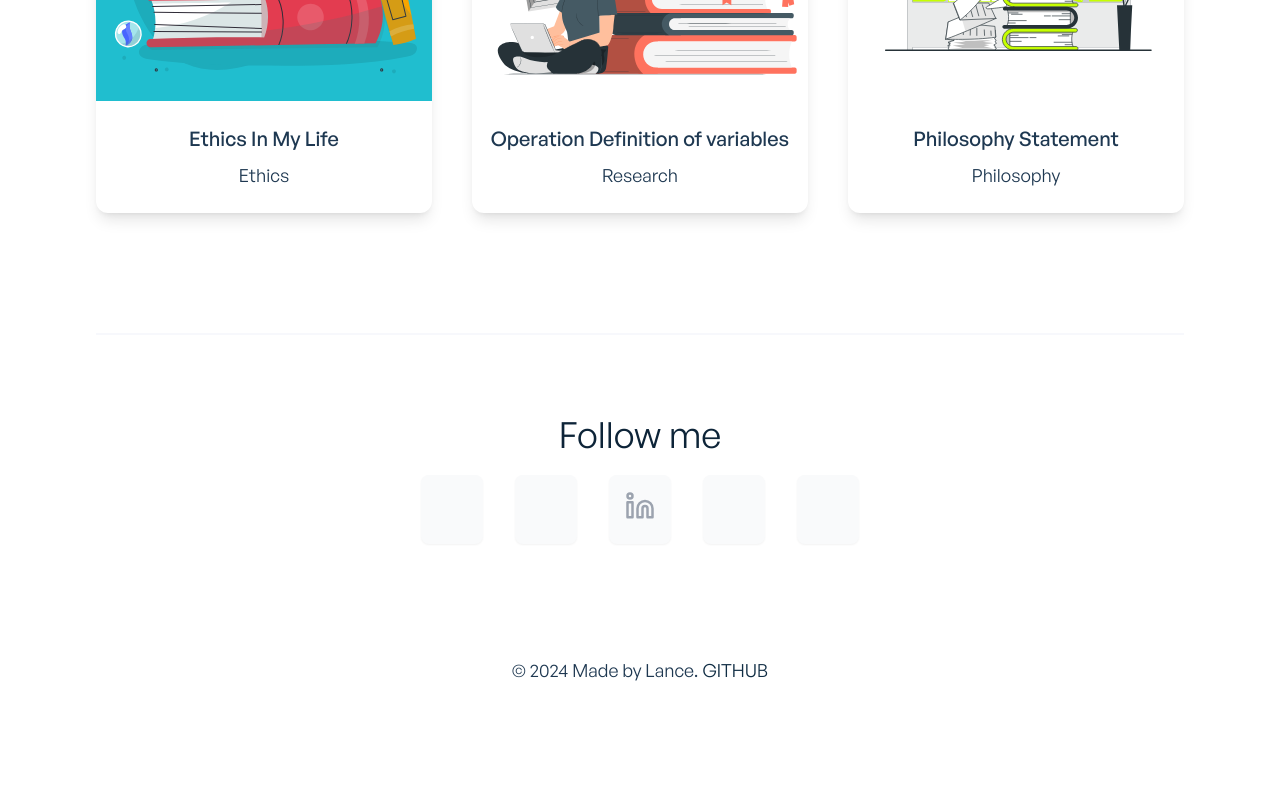
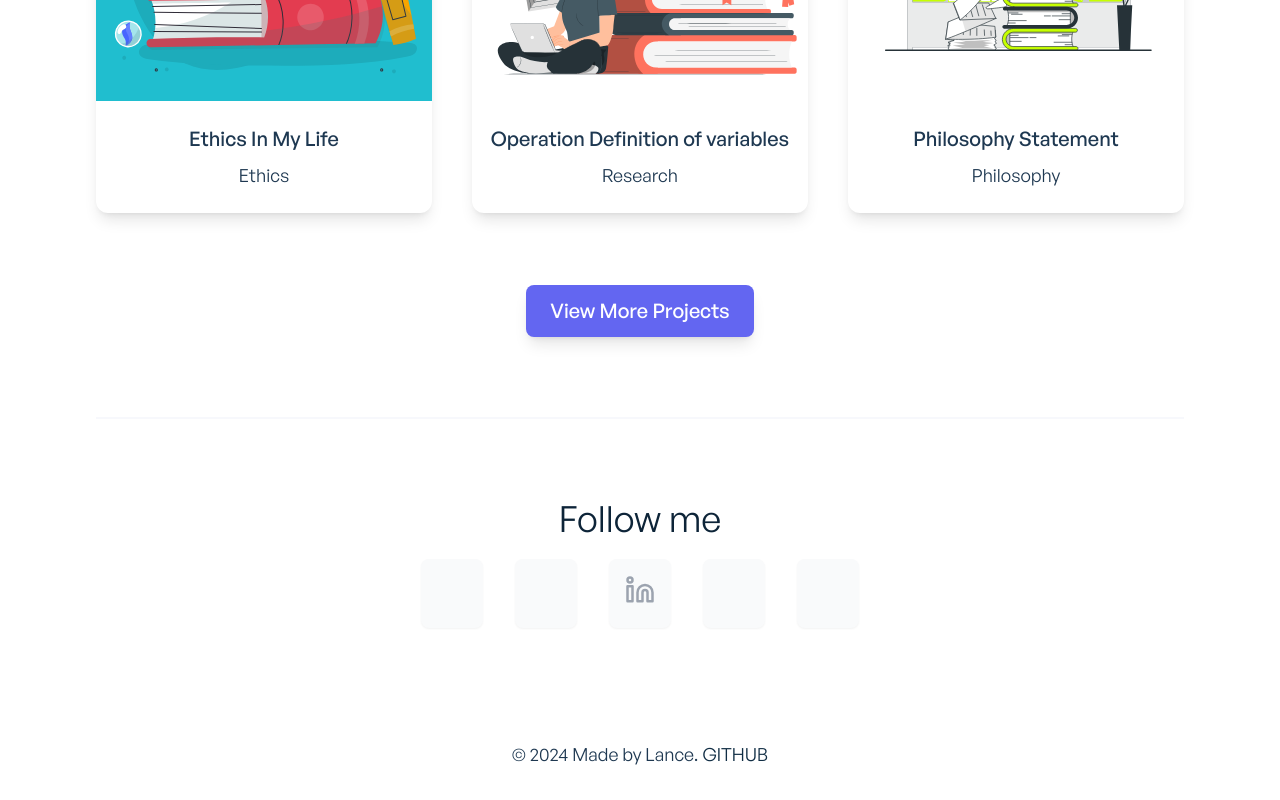
Before and after one commit to Blindtroop/portfolio-project, a React (Create React App) app: page /projects in a window 1280 px wide. Shown: the part 1184-1984 px from the top of the page. Before the commit the page ends 1900 px from the top, so only its background shows below. Built offline with nearby package versions, Linux system fonts and the light colour scheme; some icons are missing.

Commit message:
Fix:Added proton

```diff
--- a/src/pages/Home.jsx
+++ b/src/pages/Home.jsx
@@ -15,7 +15,7 @@ const Home = () => {
 
 			<div className="mt-8 sm:mt-10 flex justify-center">
   <a
-    href="https://drive.google.com/drive/folders/1URfdDAl6DgHw3rsus3pR_xmrD4dfzIT0?usp=sharing"
+    href="https://drive.proton.me/u/0/DueA8QIZLAzcu8g0_EsN6yo7lZ-u6EoSN28F5pDabdU-PwMkW7I8CYdt_43_l6aeYK9MmLwwAqkvvoaK7KTdoQ==/folder/QRxgBAPqnTfW6XjbcDH6GLEfPzPE0Ufe6vVl6dlxYwu35MMsT3eFKYiRjxuJMs-LKpzBdSXC82tW6bB3aMCqAQ==?r=/DueA8QIZLAzcu8g0_EsN6yo7lZ-u6EoSN28F5pDabdU-PwMkW7I8CYdt_43_l6aeYK9MmLwwAqkvvoaK7KTdoQ==/folder/VEd4G2AdLHjbhoPYDVIwM_UnvqFN0GCWsr8Sd78_y2KkIUtn3RD-3TLcMIuW2hi0mZJoUKDuOJNK3fJmb2Ay_A=="
     target="_blank"
     rel="noopener noreferrer"
     className="font-general-medium flex items-center px-6 py-3 rounded-lg shadow-lg hover:shadow-xl bg-indigo-500 hover:bg-indigo-600 focus:ring-1 focus:ring-indigo-900 text-white text-lg sm:text-xl duration-300"
--- a/src/pages/Projects.jsx
+++ b/src/pages/Projects.jsx
@@ -5,7 +5,21 @@ const Projects = () => {
 	return (
 		<ProjectsProvider>
 			<div className="container mx-auto">
+				{/* Render the grid of projects */}
 				<ProjectsGrid />
+
+				{/* Add the View More Projects button */}
+				<div className="flex justify-center mt-8">
+					<a
+						href="https://supabase.com/dashboard/project/wbnfahnpceiemgqgcmrf/storage/buckets/fred"
+						target="_blank"
+						rel="noopener noreferrer"
+						className="font-general-medium flex items-center px-6 py-3 rounded-lg shadow-lg hover:shadow-xl bg-indigo-500 hover:bg-indigo-600 focus:ring-1 focus:ring-indigo-900 text-white text-lg sm:text-xl duration-300"
+						aria-label="More Projects"
+					>
+						View More Projects
+					</a>
+				</div>
 			</div>
 		</ProjectsProvider>
 	);
```
